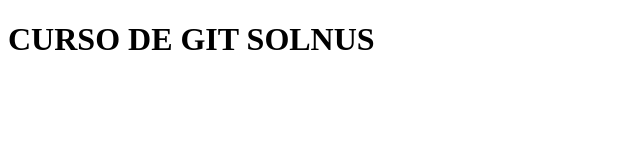
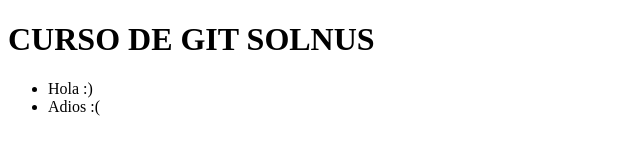
Before and after one commit to solnustec/git-test-2, a plain HTML site: page index.html in a window 1280 px wide. Shown: the whole page, without its empty margins (0-640 px from the left). Drawn offline with Linux system fonts and the light colour scheme.

Commit message:
:sparkles: CamiloDX

```diff
--- a/index.html
+++ b/index.html
@@ -7,5 +7,9 @@
 </head>
 <body>
     <h1>CURSO DE GIT SOLNUS</h1>
+    <ul>
+        <li>Hola :)</li>
+        <li>Adios :(</li>
+    </ul>
 </body>
 </html>
```
